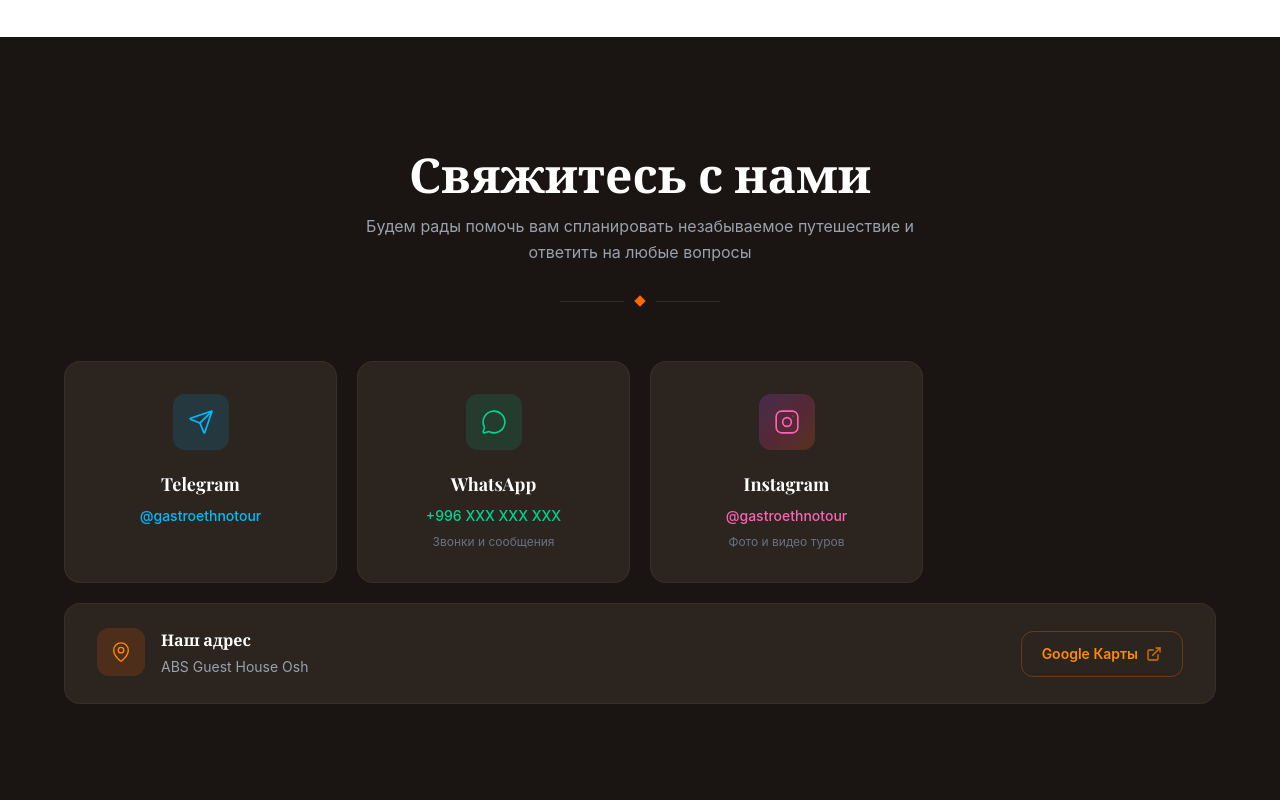
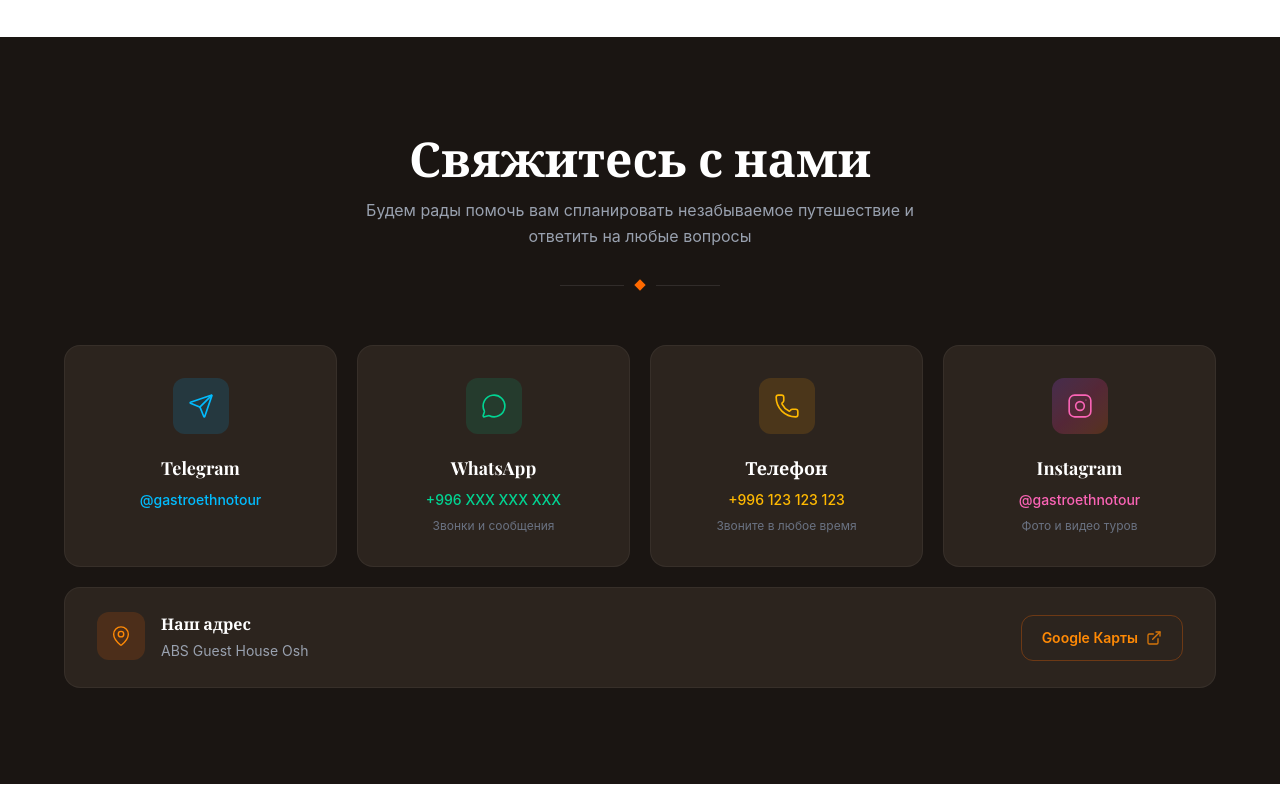
Before and after one commit to nino846272/ethno-gastro-tour, a React (Vite) app: page / in a window 1280 px wide. Shown: the part 3447-4247 px from the top of the page. Built offline with nearby package versions, Linux system fonts and the light colour scheme.

Commit message:
refactor: remove contact configuration file, update Contact component to use hardcoded links, and enhance localization for contact channels and address details

```diff
--- a/src/components/Contact.jsx
+++ b/src/components/Contact.jsx
@@ -1,6 +1,10 @@
-import { Send, MessageCircle, MapPin, ExternalLink } from 'lucide-react'
+import { Send, MessageCircle, Phone, MapPin, ExternalLink } from 'lucide-react'
 import { useLanguage } from '../context/LanguageContext'
-import { contactLinks } from '../config/contact'
+
+const MAPS_URL =
+  'https://www.google.com/maps/place/ABS+Guest+House+Osh/@40.51912,72.7957675,17z/data=!4m9!3m8!1s0x38bdad3e5e1b9dc3:0x753ec399860561f1!5m2!4m1!1i2!8m2!3d40.5190303!4d72.7973446!16s%2Fg%2F11txp0b_jp?entry=ttu'
+
+const ADDRESS_TEXT = 'ABS Guest House Osh'
 
 function IconInstagram({ size = 26, className = '' }) {
   return (
@@ -27,21 +31,32 @@
   {
     key: 'telegram',
     icon: Send,
-    href: contactLinks.telegram,
+    href: 'https://t.me/gastroethnotour',
+    value: '@gastroethnotour',
     iconWrap: 'bg-sky-500/15 text-sky-400',
     valueClass: 'text-sky-400 hover:text-sky-300',
   },
   {
     key: 'whatsapp',
     icon: MessageCircle,
-    href: contactLinks.whatsapp,
+    href: '#',
+    value: '+996 XXX XXX XXX',
     iconWrap: 'bg-emerald-500/15 text-emerald-400',
     valueClass: 'text-emerald-400 hover:text-emerald-300',
   },
   {
+    key: 'phone',
+    icon: Phone,
+    href: 'tel:+996123123123',
+    value: '+996 123 123 123',
+    iconWrap: 'bg-amber-500/15 text-amber-400',
+    valueClass: 'text-amber-400 hover:text-amber-300',
+  },
+  {
     key: 'instagram',
     icon: IconInstagram,
-    href: contactLinks.instagram,
+    href: 'https://instagram.com/gastroethnotour',
+    value: '@gastroethnotour',
     iconWrap: 'bg-gradient-to-br from-purple-500/20 via-pink-500/20 to-orange-500/20 text-pink-400',
     valueClass: 'text-pink-400 hover:text-pink-300',
   },
@@ -57,8 +72,8 @@
       href={channel.href}
       target={isExternal && !isPlaceholder ? '_blank' : undefined}
       rel={isExternal && !isPlaceholder ? 'noopener noreferrer' : undefined}
-      className={`group flex flex-col items-center text-center rounded-2xl bg-[#2c241e] border border-white/5 px-5 py-8 transition-all duration-300 ${
-        isPlaceholder ? 'cursor-default' : 'hover:bg-[#352c25] hover:border-white/10'
+      className={`group flex flex-col items-center text-center rounded-2xl bg-[#2c241e] border border-white/5 px-5 py-8 transition-all duration-300 hover:bg-[#352c25] hover:border-white/10 ${
+        isPlaceholder ? 'cursor-default' : 'cursor-pointer'
       }`}
       onClick={isPlaceholder ? (e) => e.preventDefault() : undefined}
     >
@@ -71,7 +86,7 @@
         {t(`contact.channels.${channel.key}.title`)}
       </h3>
       <p className={`font-sans font-medium text-sm mb-2 transition-colors ${channel.valueClass}`}>
-        {t(`contact.channels.${channel.key}.value`)}
+        {channel.value}
       </p>
       <p className="font-sans text-gray-500 text-xs">
         {t(`contact.channels.${channel.key}.hint`)}
@@ -82,16 +97,16 @@
 
 export default function Contact() {
   const { t } = useLanguage()
-  const mapsHref = contactLinks.maps
 
   return (
     <section id="contact" className="bg-[#1a1512] text-white py-20 md:py-24 px-6 md:px-12">
       <div className="max-w-6xl mx-auto">
-        {/* Header */}
         <div className="text-center mb-14">
-          <span className="text-xs font-bold uppercase tracking-[0.2em] text-orange-500 font-sans block mb-4">
-            {t('contact.tag')}
-          </span>
+          {t('contact.tag') ? (
+            <span className="text-xs font-bold uppercase tracking-[0.2em] text-orange-500 font-sans block mb-4">
+              {t('contact.tag')}
+            </span>
+          ) : null}
           <h2 className="text-3xl md:text-4xl lg:text-5xl font-bold font-serif text-white mb-4">
             {t('contact.title')}
           </h2>
@@ -105,14 +120,12 @@
           </div>
         </div>
 
-        {/* Channel cards */}
         <div className="grid grid-cols-1 sm:grid-cols-2 lg:grid-cols-4 gap-4 md:gap-5 mb-5">
           {CHANNELS.map((channel) => (
             <ChannelCard key={channel.key} channel={channel} t={t} />
           ))}
         </div>
 
-        {/* Address */}
         <div className="rounded-2xl bg-[#2c241e] border border-white/5 px-6 py-5 md:px-8 md:py-6 flex flex-col sm:flex-row sm:items-center sm:justify-between gap-5">
           <div className="flex items-start gap-4 min-w-0 flex-1">
             <div className="w-12 h-12 rounded-xl bg-orange-500/15 text-orange-400 flex items-center justify-center shrink-0">
@@ -122,14 +135,12 @@
               <h3 className="font-sans font-bold text-white text-base mb-1">
                 {t('contact.address.title')}
               </h3>
-              <p className="font-sans text-gray-400 text-sm leading-relaxed">
-                {t('contact.address.text')}
-              </p>
+              <p className="font-sans text-gray-400 text-sm leading-relaxed">{ADDRESS_TEXT}</p>
             </div>
           </div>
 
           <a
-            href={mapsHref}
+            href={MAPS_URL}
             target="_blank"
             rel="noopener noreferrer"
             className="inline-flex items-center justify-center gap-2 shrink-0 font-sans text-sm font-semibold text-orange-400 hover:text-orange-300 border border-orange-500/30 hover:border-orange-500/50 rounded-xl px-5 py-3 transition-colors duration-200 sm:ml-4"
--- a/src/config/contact.js
+++ /dev/null
@@ -1,8 +0,0 @@
-// Update these links when you receive real contact details
-export const contactLinks = {
-  telegram: 'https://t.me/gastroethnotour',
-  whatsapp: '#',
-  instagram: 'https://instagram.com/gastroethnotour',
-  email: 'mailto:info@gastroethnotour.com',
-  maps: 'https://www.google.com/maps/place/ABS+Guest+House+Osh/@40.51912,72.7957675,17z/data=!4m9!3m8!1s0x38bdad3e5e1b9dc3:0x753ec399860561f1!5m2!4m1!1i2!8m2!3d40.5190303!4d72.7973446!16s%2Fg%2F11txp0b_jp?entry=ttu',
-}
--- a/src/locales/en.json
+++ b/src/locales/en.json
@@ -96,33 +96,24 @@
     "channels": {
       "telegram": {
         "title": "Telegram",
-        "value": "@gastroethnotour",
         "hint": ""
       },
       "whatsapp": {
         "title": "WhatsApp",
-        "value": "+996 XXX XXX XXX",
-        "hint": "Calls and messages"
+        "hint": ""
+      },
+      "phone": {
+        "title": "Phone",
+        "hint": ""
       },
       "instagram": {
         "title": "Instagram",
-        "value": "@gastroethnotour",
-        "hint": "Tour photos and videos"
-      },
-      "email": {
-        "title": "Email",
-        "value": "info@gastroethnotour.com",
-        "hint": "For official inquiries"
+        "hint": ""
       }
     },
     "address": {
       "title": "Our Address",
-      "text": "ABS Guest House Osh",
       "mapsLink": "Google Maps"
-    },
-    "hours": {
-      "title": "Working Hours",
-      "text": "Daily from 09:00 to 20:00"
     }
   }
 }
--- a/src/locales/ru.json
+++ b/src/locales/ru.json
@@ -96,33 +96,24 @@
     "channels": {
       "telegram": {
         "title": "Telegram",
-        "value": "@gastroethnotour",
         "hint": ""
       },
       "whatsapp": {
         "title": "WhatsApp",
-        "value": "+996 XXX XXX XXX",
         "hint": "Звонки и сообщения"
+      },
+      "phone": {
+        "title": "Телефон",
+        "hint": "Звоните в любое время"
       },
       "instagram": {
         "title": "Instagram",
-        "value": "@gastroethnotour",
         "hint": "Фото и видео туров"
-      },
-      "email": {
-        "title": "Email",
-        "value": "info@gastroethnotour.com",
-        "hint": "Для официальных запросов"
       }
     },
     "address": {
       "title": "Наш адрес",
-      "text": "ABS Guest House Osh",
       "mapsLink": "Google Карты"
-    },
-    "hours": {
-      "title": "Часы работы",
-      "text": "Ежедневно с 09:00 до 20:00"
     }
   }
 }
```
Also changed, not shown: 1 other file (tests, documents, lock files or other folders).
